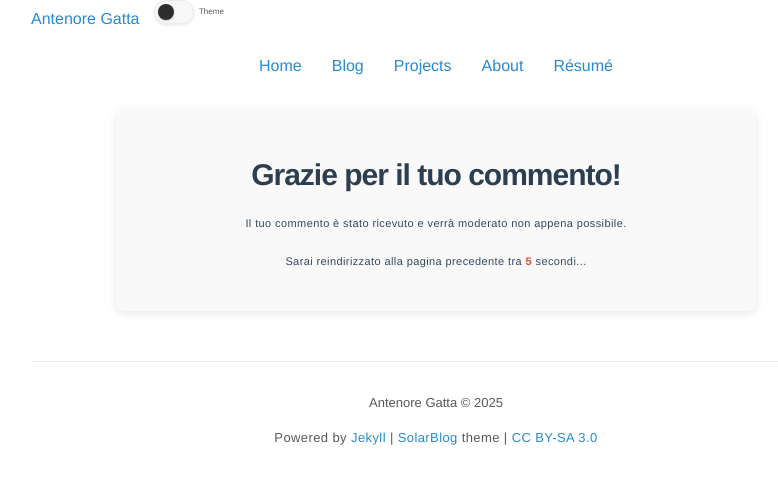
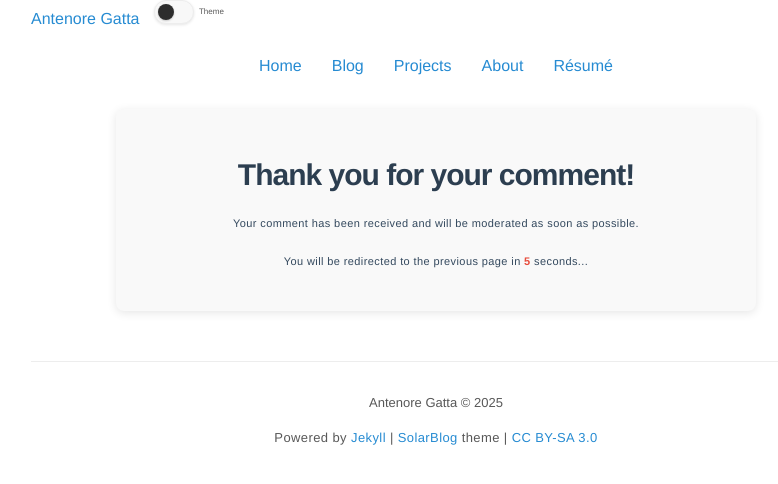
Before and after one commit to antenore/antenore.simbiosi.org, a Jekyll site: the page built from pages/thanks.html, in a window 1280 px wide. Shown: the top 484 px of the page, without its empty margins (204-982 px from the left). Built offline with Jekyll 4.4.1, drawn with Linux system fonts in a browser that asks for light colours; nearby versions of some CDN libraries.

Commit message:
Translating language strings

```diff
--- a/pages/thanks.html
+++ b/pages/thanks.html
@@ -1,17 +1,17 @@
 ---
 layout: page
-title: Grazie per il tuo commento
+title: Thanks for your comment
 permalink: /thanks/
 ---
 
 <div class="thanks-container">
-  <h1>Grazie per il tuo commento!</h1>
-  <p>Il tuo commento è stato ricevuto e verrà moderato non appena possibile.</p>
-  <p>Sarai reindirizzato alla pagina precedente tra <span id="countdown">5</span> secondi...</p>
+  <h1>Thank you for your comment!</h1>
+  <p>Your comment has been received and will be moderated as soon as possible.</p>
+  <p>You will be redirected to the previous page in <span id="countdown">5</span> seconds...</p>
 </div>
 
 <script>
-  // Definisci la variabile site_url per lo script esterno
+  // Define site_url for external script
   var site_url = "{{ site.url }}";
 </script>
 <script src="{{ site.baseurl }}/assets/js/thanks-redirect.js"></script>
```
